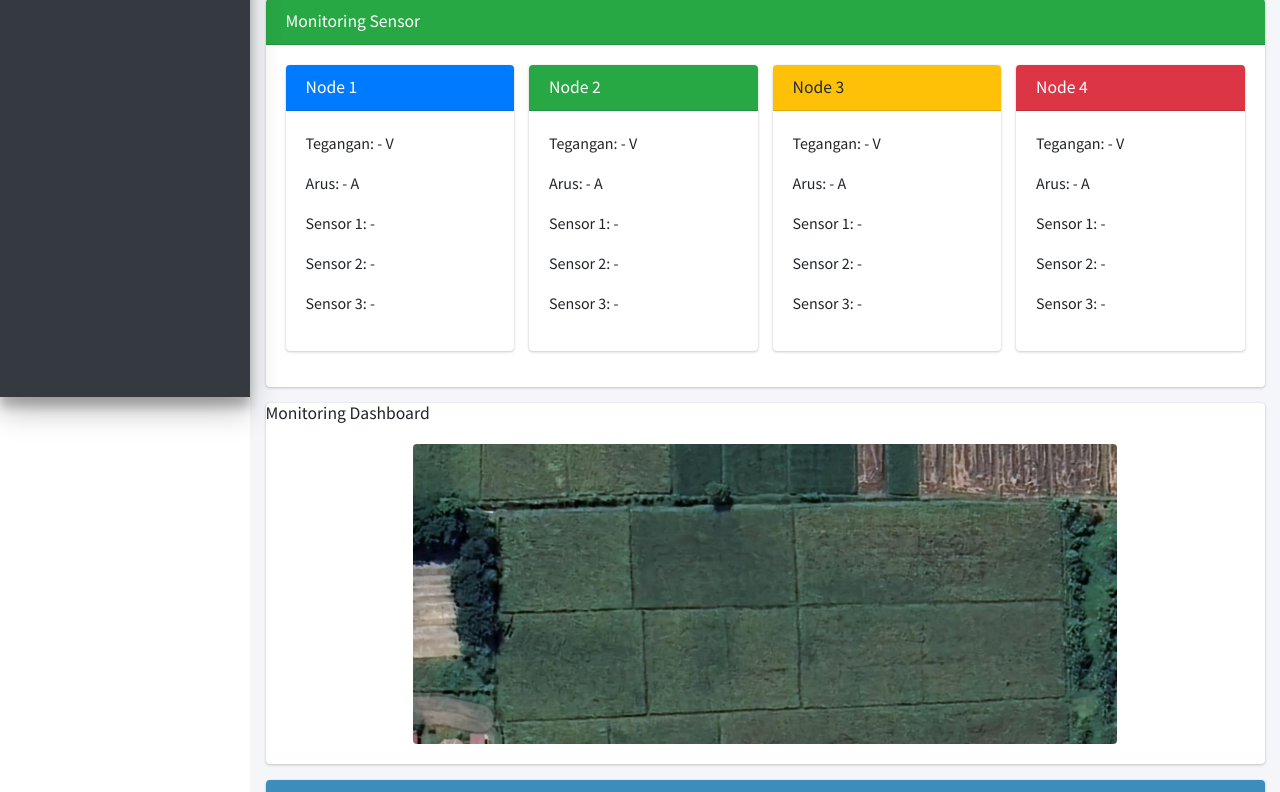
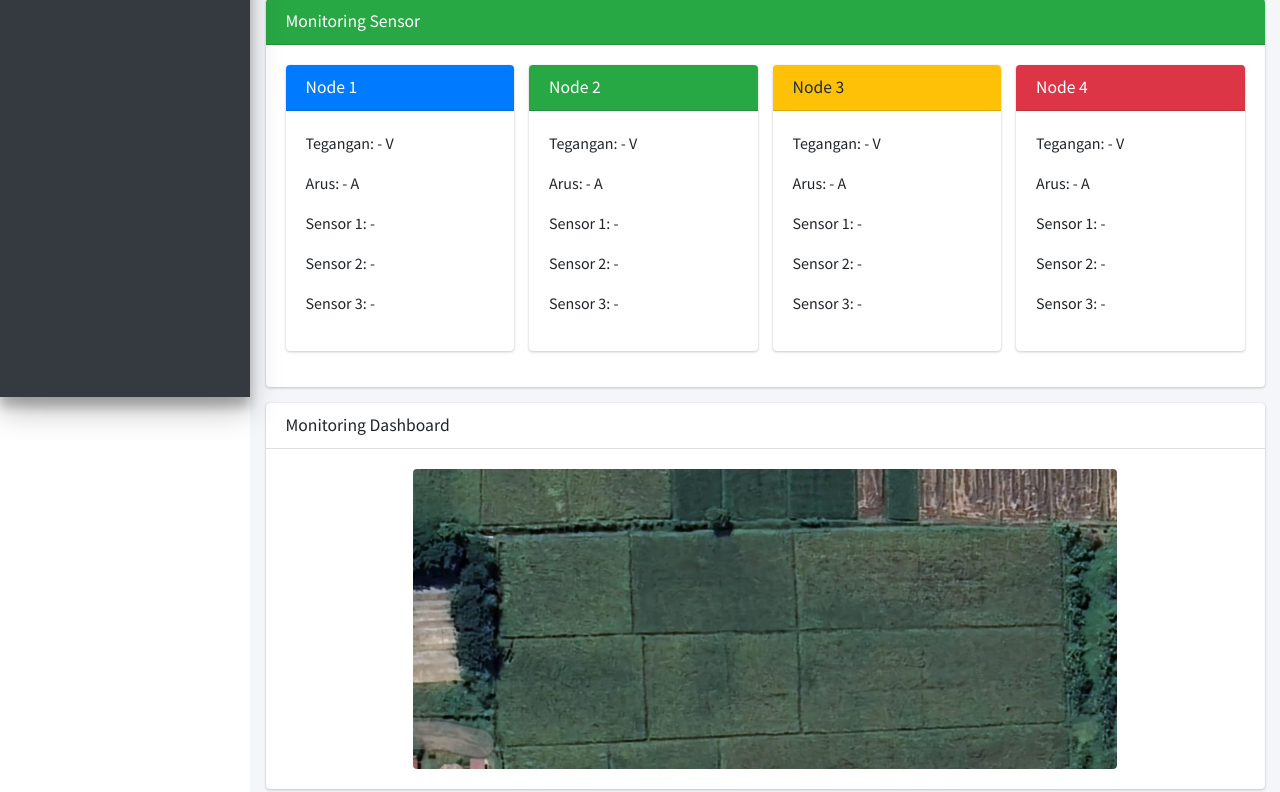
Before and after one commit to hildansaputraa/IoTWebDashboardScript, a PHP site: page / in a window 1280 px wide. Shown: the part 403-1195 px from the top of the page. Run offline with PHP 8.4, Linux system fonts and the light colour scheme; the visitor is signed in with stand-in values (Sample User, id 1); data that the repository does not hold is empty; some libraries are stand-ins or nearby versions.

Commit message:
Update dashboard.php

```diff
--- a/page/dashboard.php
+++ b/page/dashboard.php
@@ -179,7 +179,7 @@ $result = mysqli_query($connection, $sql);
           <div class="row">
             <div class="col-lg-12">
               <div class="card card-default">
-                <div class="card-primary">
+                <div class="card-header primary">
                   <h3 class="card-title">Monitoring Dashboard</h3>
                 </div>
                 <div class="card-body text-center">
```
